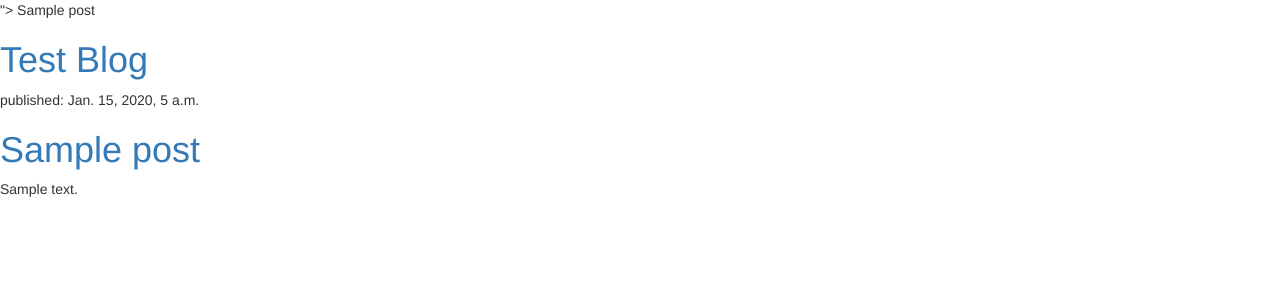
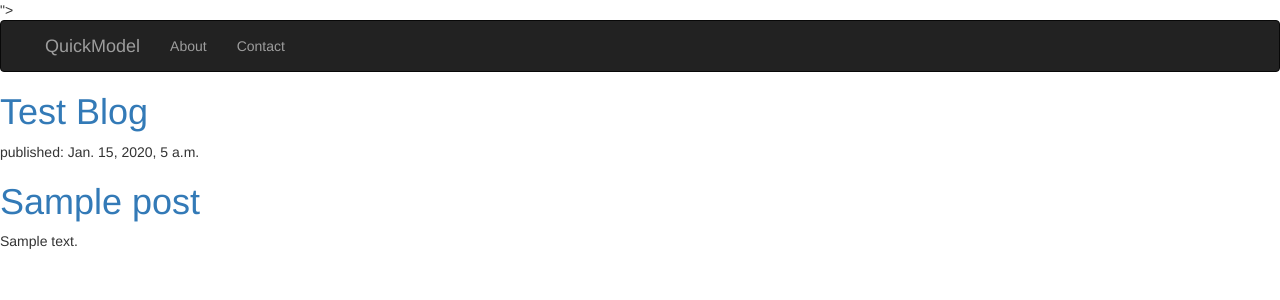
Before and after one commit to dorsett85/pymodel, a Django app: template pythonmodels/templates/pythonmodels/post_list.html in a window 1280 px wide. Shown: the top 300 px of the page. Run offline with Django 3.2, Linux system fonts and the light colour scheme; the template is opened without the code that fills it: values that come from a table or form of the project are taken from there, others are empty; tables that the repository leaves empty hold one stand-in row (values such as "Sample post"); some libraries are stand-ins or nearby versions; some web fonts are replaced.

Commit message:
Added views

```diff
--- /dev/null
+++ b/pythonmodels/templates/pythonmodels/header.html
@@ -0,0 +1,19 @@
+<nav class="navbar navbar-inverse">
+    <div class="container-fluid">
+        <div class="navbar-header">
+            <button type="button" class="navbar-toggle" data-toggle="collapse" data-target="#myNavbar">
+                <span class="icon-bar"></span>
+                <span class="icon-bar"></span>
+                <span class="icon-bar"></span>
+            </button>
+            <a class="navbar-brand"><span class="glyphicon glyphicon-flash"></span></a>
+            <a class="navbar-brand" href="/">QuickModel</a>
+        </div>
+        <div class="collapse navbar-collapse" id="myNavbar">
+            <ul class="nav navbar-nav">
+                <li><a href="/about">About</a></li>
+                <li><a href="/contact">Contact</a></li>
+            </ul>
+        </div>
+    </div>
+</nav>
--- a/pythonmodels/templates/pythonmodels/master.html
+++ b/pythonmodels/templates/pythonmodels/master.html
@@ -16,6 +16,8 @@
 </head>
 <body>
 
+{% include 'pythonmodels/header.html' %}
+
 {% block content %}
 {% endblock %}
 
--- a/pythonmodels/templates/pythonmodels/post_list.html
+++ b/pythonmodels/templates/pythonmodels/post_list.html
@@ -1,23 +1,17 @@
 {% extends 'pythonmodels/master.html' %}
 
 {% block content %}
-
-    {% for post in posts %}
-        {{ post }}
-    {% endfor %}
 
     <div>
         <h1><a href="/">Test Blog</a></h1>
     </div>
 
-    {% for post in posts %}
+    {% for post in latest_post_list %}
         <div>
             <p>published: {{ post.published_date }}</p>
-            <h1><a href="">{{ post.title }}</a></h1>
+            <h1><a href="{% url 'pythonmodels:post_detail' post.id %}">{{ post.title }}</a></h1>
             <p>{{ post.text|linebreaksbr }}</p>
         </div>
     {% endfor %}
 
-
-
 {% endblock %}
--- a/pythonmodels/urls.py
+++ b/pythonmodels/urls.py
@@ -1,4 +1,5 @@
 from django.urls import path
+from django.conf.urls import url
 
 from . import views
 
@@ -6,7 +7,8 @@ from . import views
 app_name = 'pythonmodels'
 urlpatterns = [
     path('', views.IndexView.as_view(), name='index'),
-    path('posts/', views.post_list, name='post_list'),
+    path('posts/', views.PostView.as_view(), name='post_list'),
+    path('posts/<int:pk>/', views.PostDetailView.as_view(), name='post_detail'),
     path('<int:pk>/', views.DetailView.as_view(), name='detail'),
     path('<int:pk>/results/', views.ResultsView.as_view(), name='results'),
     path('<int:question_id>/vote/', views.vote, name='vote'),
```
Also changed, not shown: pythonmodels/templates/pythonmodels/post_detail.html (added, +9 -0 lines), pythonmodels/views.py (+16 -3 lines).
